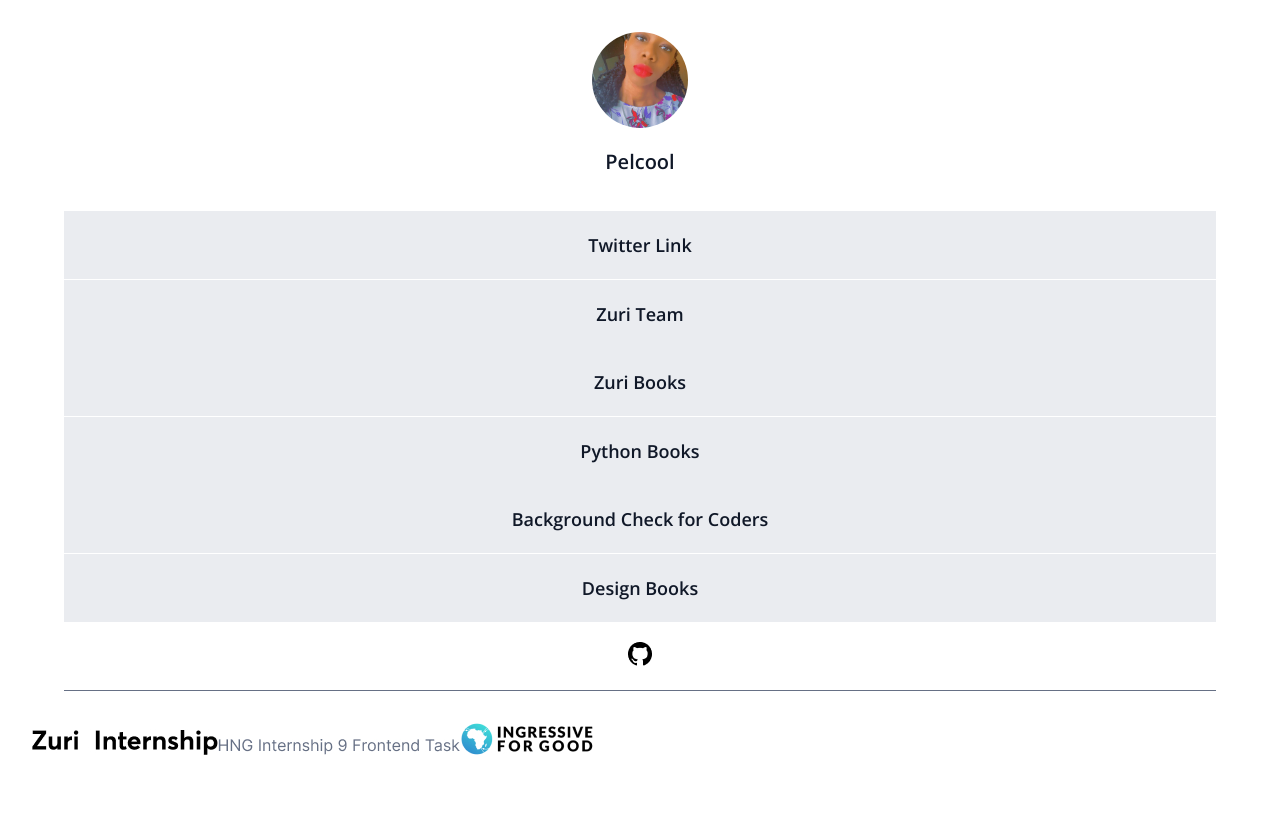
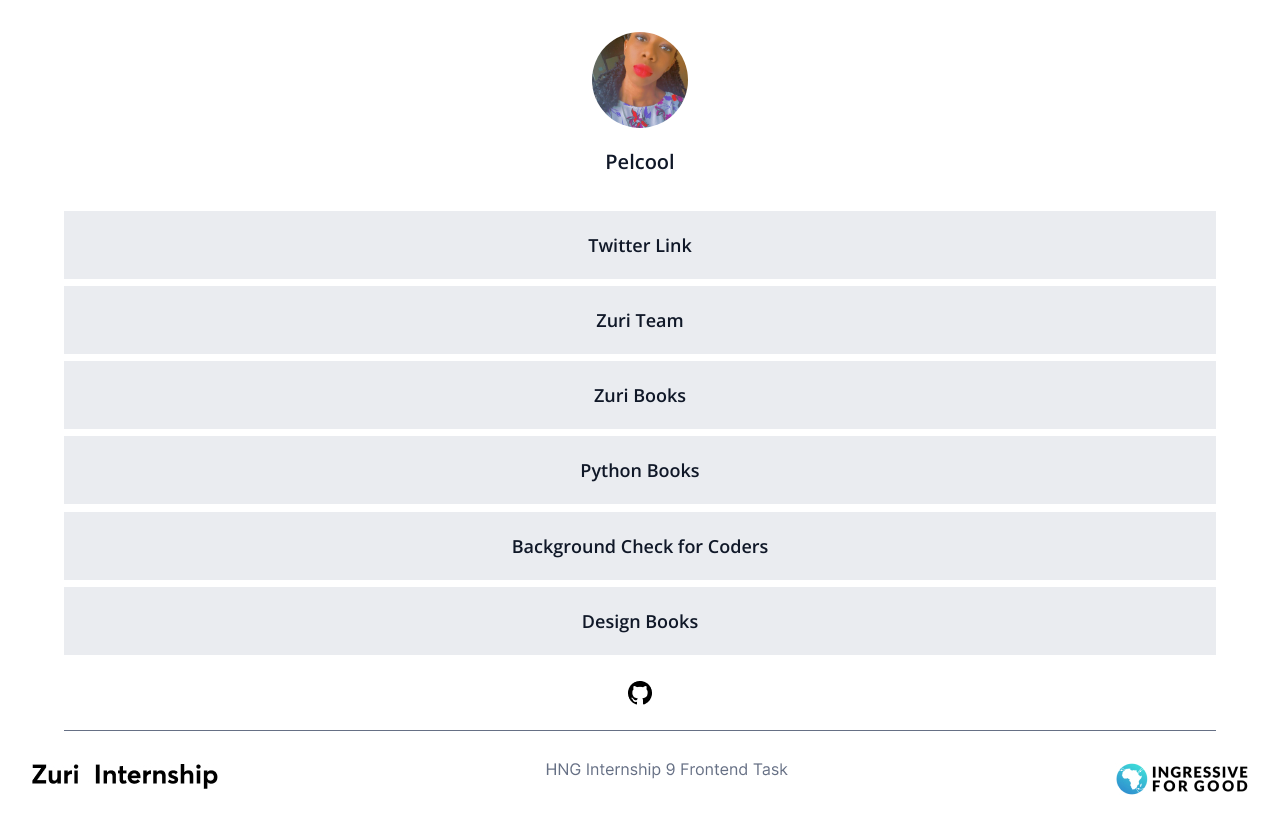
Before and after one commit to Okewusi/linktree, a React (Create React App) app: page / in a window 1280 px wide. Shown: the top 834 px of the page. Built offline with nearby package versions, Linux system fonts and the light colour scheme.

Commit message:
anchor tag designed as button

```diff
--- a/src/components/Link.js
+++ b/src/components/Link.js
@@ -3,9 +3,7 @@ import "./link.css"
 
 const Link = ({href, socials, name}) => {
   return (
-    <div id='linkContainer'>
-        <a href={href} className="link" id={name} target="_blank" rel='noopener noreferrer'>{socials}</a>
-    </div>
+    <a href={href} className="link" id={name} target="_blank" rel='noopener noreferrer'>{socials}</a>
   )
 }
 
--- a/src/components/footer.css
+++ b/src/components/footer.css
@@ -4,7 +4,7 @@
     color: #667085
 }
 
-@media (min-width:1281px){
+@media (min-width:600px){
     .footerContainer{
         display: flex;
         height: 10%;
--- a/src/components/link.css
+++ b/src/components/link.css
@@ -1,4 +1,4 @@
-#linkContainer{
+.link{
     width: 90%;
     height: 68px;
     background-color: #EAECF0;
@@ -9,8 +9,7 @@
     font-size: 18px;
     line-height: 28px;
     font-weight: 500;
-}
-.link{
     text-decoration: none;
     color: #101828;
+    cursor: pointer;
 }
--- a/src/components/linksection.css
+++ b/src/components/linksection.css
@@ -8,7 +8,7 @@
 }
 
 
-@media (min-width:1281px){
+@media (min-width:600px){
     #LinkSectionContainer{
         width: 100%;
         height: 65%;
```
